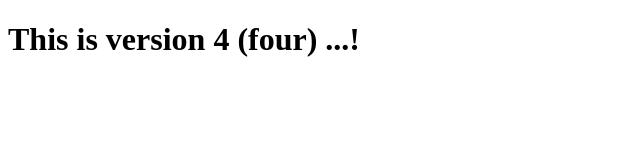
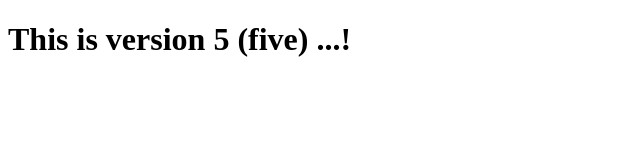
Before and after one commit to Pruthviraj62/MyLearningGitRepo, a plain HTML site: page index.html in a window 1280 px wide. Shown: the full height of the page, 0-640 px from the left. Drawn offline with Linux system fonts and the light colour scheme.

Commit message:
V5 version

```diff
--- a/index.html
+++ b/index.html
@@ -6,6 +6,6 @@
     <title>Document</title>
 </head>
 <body>
-    <h1>This is version 4 (four) ...!</h1>
+    <h1>This is version 5 (five) ...!</h1>
 </body>
 </html>
```
